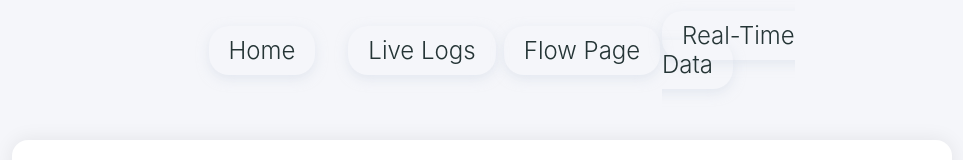
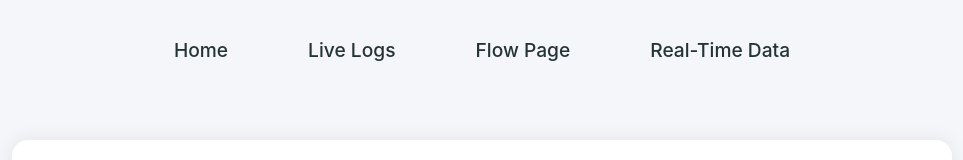
Before and after one commit to buntrylay/Battery_Manufacturing_Digital_Twin, a React (Create React App) app in the folder frontend/: page / in a window 1280 px wide. Shown: the top 160 px of the page, without its empty margins (158-1121 px from the left). Built offline with nearby package versions, Linux system fonts and the light colour scheme; no server answers.

Commit message:
update for UI

```diff
--- a/frontend/src/styles/Navbar.css
+++ b/frontend/src/styles/Navbar.css
@@ -5,17 +5,15 @@ nav {
   align-items: center;
   padding: 0 20px;
   height: 100px;
+
 }
 
 .nav-links {
-  position: absolute;
-  padding-block: 10px;
-  z-index: 100;
+  display: flex; /* instead of absolute + grid */
+  gap: 40px;     /* spacing between items */
   list-style: none;
-  width: 50%;
-  display: grid;
-  grid-template-columns: repeat(4, 1fr);
-  place-items: center;
+  margin: 0;
+  padding: 0;
 }
 
 /* Navbar Titles  */
@@ -28,27 +26,24 @@ nav {
 }
 
 .nav-links a {
-  font-size: x-large;
-  font-weight: 300;
+  font-size: 1.2rem;
+  font-weight: 500;
   text-decoration: none !important;
   color: #243435;
   border-radius: 20px;
   padding: 10px 20px;
-  box-shadow: 0 4px 12px rgba(209, 217, 229, 0.51);
-  min-width: 100%;
+  transition: all 0.2s ease-in-out;
 }
+
 .nav-links a:active {
-  font-size: x-large;
-  font-weight: 300;
-  text-decoration: none !important;
-  color: #3b5355;
+  background-color: #f0f0f1;
+  transform: translateY(0);
 }
 
 .nav-links a:hover,
 .nav-links a:focus {
-  border-color: rgba(0, 0, 0, 0.15);
-  box-shadow: rgba(0, 0, 0, 0.1) 0 4px 12px;
-  color: rgba(0, 0, 0, 0.65);
+  background-color: rgba(0, 0, 0, 0.05);
+  transform: translateY(-2px);
 }
 
 .nav-links a:hover {
```
